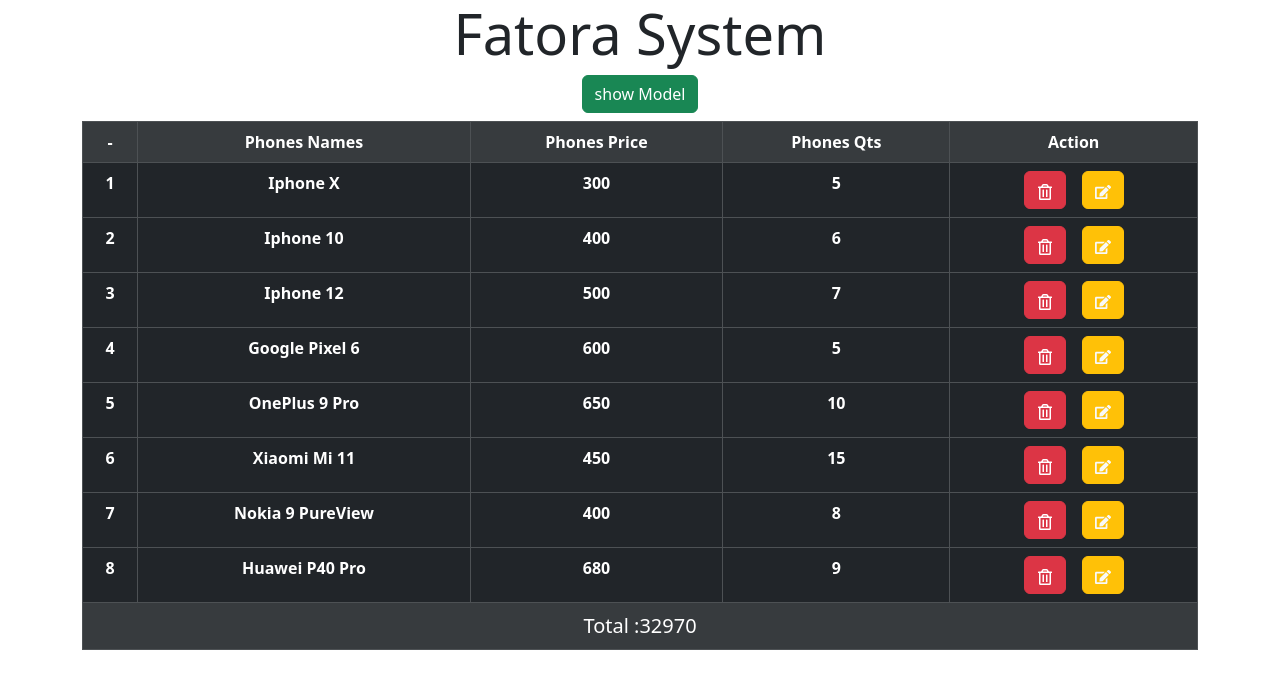
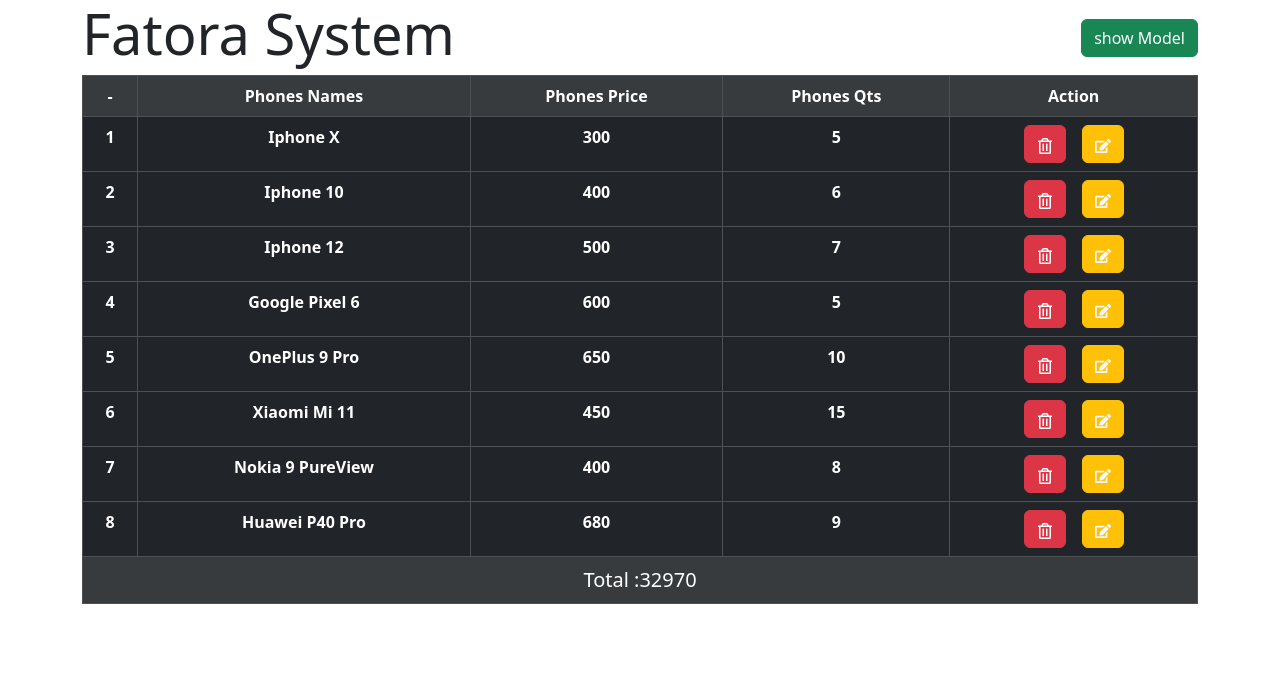
Before and after one commit to aymanmohamedbarakat/Fatora-CRUD, a React (Vite) app: page / in a window 1280 px wide. Shown: the top 688 px of the page. Built offline with nearby package versions, Linux system fonts and the light colour scheme.

Commit message:
first-commit

```diff
--- a/src/App.jsx
+++ b/src/App.jsx
@@ -60,7 +60,14 @@
       confirmButtonColor: "red",
     }).then((result) => {
       if (result.isConfirmed) {
-        setPhones(phones.filter((el, index) => index !== phoneIndex));
+        // setPhones(phones.filter((el, index) => index !== phoneIndex));
+        let copyPhones = [...phones];
+        copyPhones.splice(phoneIndex, 1);
+        setPhones(copyPhones);
+        // setPhones([...copyPhones.splice(phoneIndex , 1) , ???]);
+        // using splice in setPhones
+        // setPhones([...phones] ,copyPhones.splice(phoneIndex, 1) )
+
         Swal.fire({
           icon: "success",
           title: "Phone Removed",
@@ -103,13 +110,19 @@
 
   return (
     <div className="App col-12 container d-flex flex-column align-items-center">
+
+      <div className="d-flex justify-content-between align-items-center w-100">
         <h1 className="display-4">Fatora System</h1>
         <button
           onClick={() => setModelIndex(true)}
-        className="btn btn-success mb-2"
+          className="btn btn-success "
         >
           show Model
         </button>
+      </div>
+
+
+
       <table className="table table-dark table-bordered table-hover  text-center text-capitalize">
         <thead className="table-active">
           <tr>
@@ -185,7 +198,7 @@
               placeholder="enter new qts"
               ref={QtsInput}
             />
-            <button className="btn btn-primary"> Add New Phones</button>
+            <button className="btn btn-primary text-capitalize"> Add New Phones</button>
           </form>
         </div>
       ) : null}
@@ -228,7 +241,7 @@
                 setQtsInput(event.target.value);
               }}
             />
-            <button className="btn btn-primary">save Edit</button>
+            <button className="btn btn-success text-capitalize">save Edit</button>
           </form>
         </div>
       ) : null}
```
Lines whose indentation alone changed are shown as unchanged.
